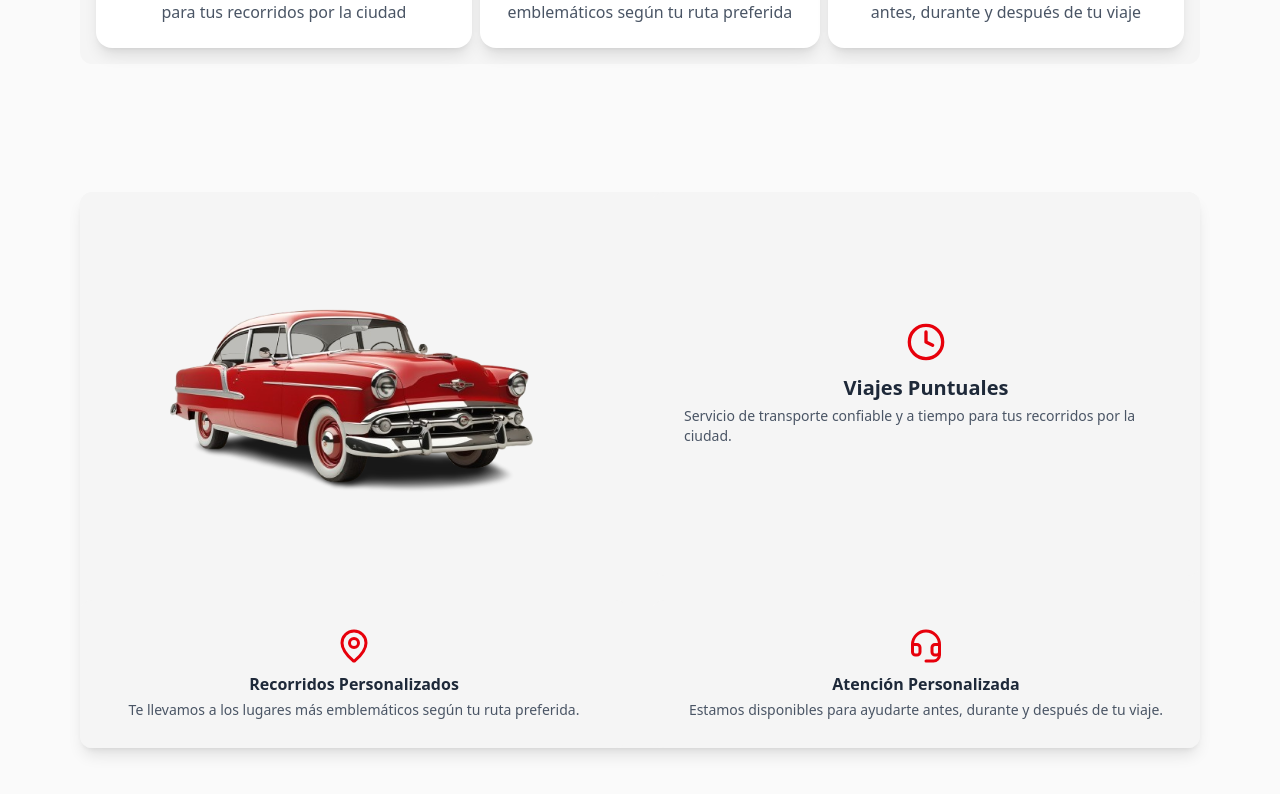
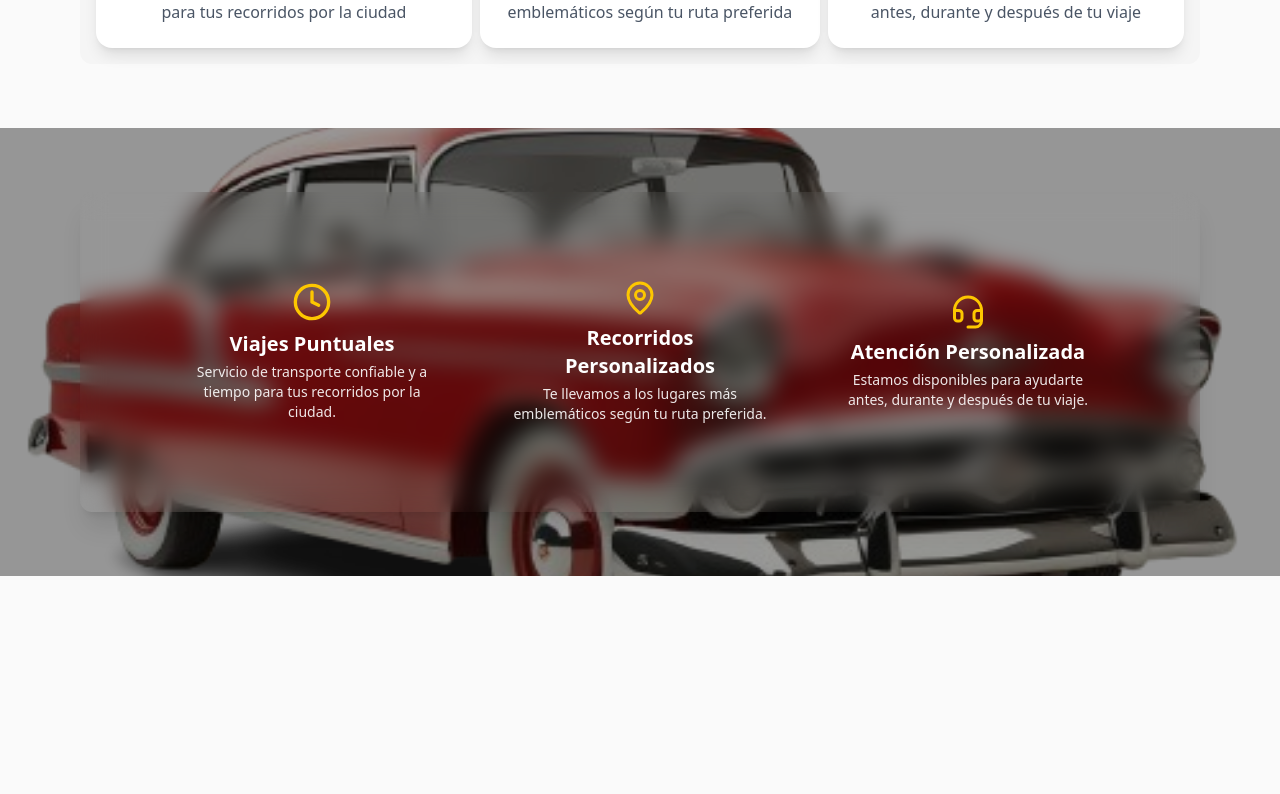
Before and after one commit to GLM1996/rentcar, a React (Vite) app: page / in a window 1280 px wide. Shown: the part 1273-2067 px from the top of the page. After the commit the page ends 1849 px from the top, so only its background shows below. Built offline with nearby package versions, Linux system fonts and the light colour scheme.

Commit message:
agregande services

```diff
--- a/src/components/Services.jsx
+++ b/src/components/Services.jsx
@@ -3,56 +3,47 @@ import { motion } from 'framer-motion'
 import { TextShow } from './animations/Textos'
 import { Clock, MapPin, Headset } from 'lucide-react'
 import { Imagen } from './animations/Imagen'
+import BackgroundImageAnimated from './animations/BackgroundImageAnimated'
 
 export default function Services() {
   return (
-    <section className="py-2 md:py-16 px-6 md:px-20 overflow-hidden" id="services">
-      <div className="max-w-6xl mx-auto shadow-lg bg-neutral-100  rounded-xl flex items-center justify-center">
-        <div className="grid grid-cols-1 md:grid-cols-2 gap-6 w-full">
-          <Imagen>
-            <div className="flex flex-1 items-center justify-center h-full">
-              <img
-                src="/img/servicesBg.png"
-                alt="Almendrón rojo cubano"
-                className="w-full max-w-sm object-contain"
-              />
-            </div>
-          </Imagen>
+    <section className="relative py-2 md:py-16 px-6 md:px-20 overflow-hidden" id="services">
+      <BackgroundImageAnimated />
+      {/* Capa oscura opcional para contraste */}
+      <div className="absolute inset-0 bg-black/40 z-0" />
 
-          <TextShow>
-            <div className="flex flex-1 flex-col items-center justify-center  p-6 h-full">
-              <Clock className="w-10 h-10 text-red-600 mb-3" />
-              <h3 className="text-xl font-semibold text-gray-800 mb-1">Viajes Puntuales</h3>
-              <p className="text-gray-600 text-sm">
+      {/* Contenedor de las tarjetas */}
+      <div className="relative z-10 max-w-6xl mx-auto px-6 md:px-20 py-16 grid grid-cols-1 md:grid-cols-3 gap-6 rounded-xl shadow-xl backdrop-blur-md">
+
+        {/* Tarjeta 1 */}
+        <div className="flex flex-col items-center justify-center text-center p-6">
+          <Clock className="w-10 h-10 text-yellow-400 mb-2" />
+          <h3 className="text-xl font-semibold text-white mb-1">Viajes Puntuales</h3>
+          <p className="text-white/90 text-sm">
             Servicio de transporte confiable y a tiempo para tus recorridos por la ciudad.
           </p>
         </div>
-          </TextShow>
 
-          {/* Tarjeta 2 - debajo del carro y tarjeta 1 */}
-          <TextShow>
-            <div className="rounded-xl p-5 flex flex-col items-center justify-center text-center">
-              <MapPin className="w-9 h-9 text-red-600 mb-2" />
-              <h4 className="font-semibold text-gray-800 mb-1">Recorridos Personalizados</h4>
-              <p className="text-sm text-gray-600">
+        {/* Tarjeta 2 */}
+        <div className="flex flex-col items-center justify-center text-center p-6">
+          <MapPin className="w-9 h-9 text-yellow-400 mb-2" />
+          <h4 className="font-semibold text-xl  text-white mb-1">Recorridos Personalizados</h4>
+          <p className="text-sm text-white/90">
             Te llevamos a los lugares más emblemáticos según tu ruta preferida.
           </p>
         </div>
-          </TextShow>
 
-          {/* Tarjeta 3 - al lado de tarjeta 2 */}
-          <TextShow>
-            <div className="rounded-xl p-5 flex flex-col items-center justify-center text-center">
-              <Headset className="w-9 h-9 text-red-600 mb-2" />
-              <h4 className="font-semibold text-gray-800 mb-1">Atención Personalizada</h4>
-              <p className="text-sm text-gray-600">
+        {/* Tarjeta 3 */}
+        <div className="flex flex-col items-center justify-center text-center p-6">
+          <Headset className="w-9 h-9 text-yellow-400 mb-2" />
+          <h4 className="font-semibold text-xl  text-white mb-1">Atención Personalizada</h4>
+          <p className="text-sm text-white/90">
             Estamos disponibles para ayudarte antes, durante y después de tu viaje.
           </p>
         </div>
-          </TextShow>
+
       </div>
-      </div>
+    </section>
 
-    </section>
   )
 }
--- /dev/null
+++ b/src/components/animations/BackgroundImageAnimated.jsx
@@ -0,0 +1,17 @@
+import React from "react";
+import { motion } from "framer-motion";
+
+export default function BackgroundImageAnimated() {
+  return (
+    <motion.div
+      initial={{ opacity: 0, scale: 1.1 }}
+      whileInView={{ opacity: 1, scale: 1 }}
+      transition={{ duration: 1.2, ease: "easeOut" }}
+      viewport={{ once: true }}
+      className="absolute inset-0 bg-no-repeat bg-cover bg-center z-0"
+      style={{
+        backgroundImage: "url('/img/servicesBg.png')",
+      }}
+    />
+  );
+}
--- a/src/components/animations/Imagen.jsx
+++ b/src/components/animations/Imagen.jsx
@@ -8,7 +8,6 @@ export const Imagen = ({
     viewport = true
 }) => (
     <motion.div
-        className="w-full rounded-full overflow-hidden mx-auto"
         initial={{ opacity: 0, scale: 0.95 }}
         whileInView={{ opacity: 1, scale: 1 }}
         transition={{ duration: duration, delay: delay }}
```
Lines whose indentation alone changed are shown as unchanged.
